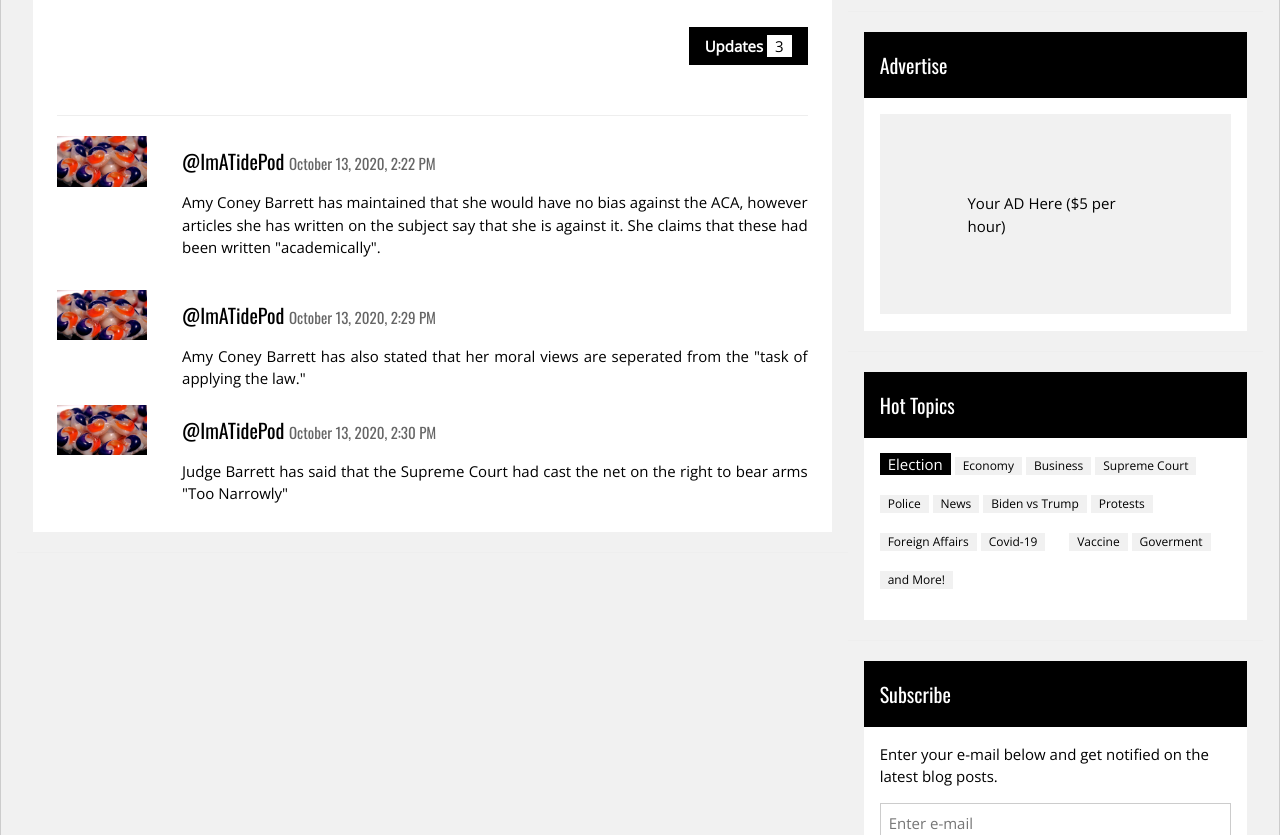
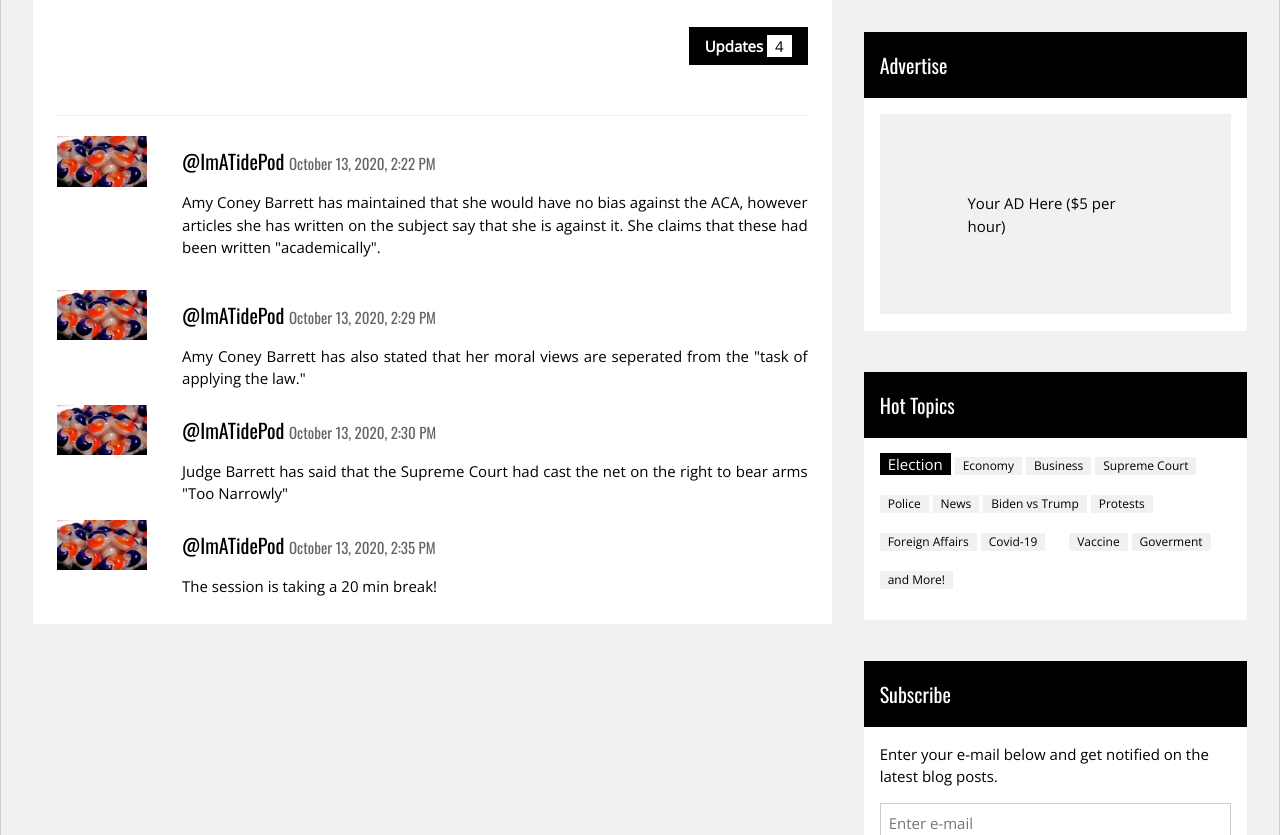
Before and after one commit to StickyMoosh/TXYnews.github.io, a plain HTML site: page index.html in a window 1280 px wide. Shown: the part 1012-1847 px from the top of the page. Drawn offline with nearby package versions, Linux system fonts and the light colour scheme.

Commit message:
Update index.html

```diff
--- a/index.html
+++ b/index.html
@@ -49,7 +49,7 @@ and is wrapped around the whole page content, except for the footer in this exam
         <div class="w3-justify">
           <img src="https://dw-wp-production.imgix.net/2020/10/GettyImages-1279811265.jpg?auto=format&fit=crop&ar=16:9&ixlib=react-9.0.2&w=970" alt="Girl Hat" style="width:100%" class="w3-padding-16">
           <p><strong>The SCOTUS Hearings are live!</strong> View them <a href="https://twitter.com/i/events/1315660277958897664">"here"!</a></p>
-          <p class="w3-right"><button class="w3-button w3-black" onclick="myFunction('demo1')" id="myBtn"><b>Updates  </b> <span class="w3-tag w3-white">3</span></button></p>
+          <p class="w3-right"><button class="w3-button w3-black" onclick="myFunction('demo1')" id="myBtn"><b>Updates  </b> <span class="w3-tag w3-white">4</span></button></p>
           <p class="w3-clear"></p>
           <div class="w3-row w3-margin-bottom" id="demo1" style="display:none">
             <hr>
@@ -77,6 +77,14 @@ and is wrapped around the whole page content, except for the footer in this exam
             <h4>@ImATidePod <span class="w3-opacity w3-medium">October 13, 2020, 2:30 PM</span></h4>
             <p>Judge Barrett has said that the Supreme Court had cast the net on the right to bear arms "Too Narrowly"
             </p>
+        </div>
+
+        <div class="w3-col l2 m3">
+            <img src="res/tide_pods.jpg" style="width:90px;">
+          </div>
+          <div class="w3-col l10 m9">
+            <h4>@ImATidePod <span class="w3-opacity w3-medium">October 13, 2020, 2:35 PM</span></h4>
+            <p>The session is taking a 20 min break!</p>
         </div>
         </div>
       </div>
```
